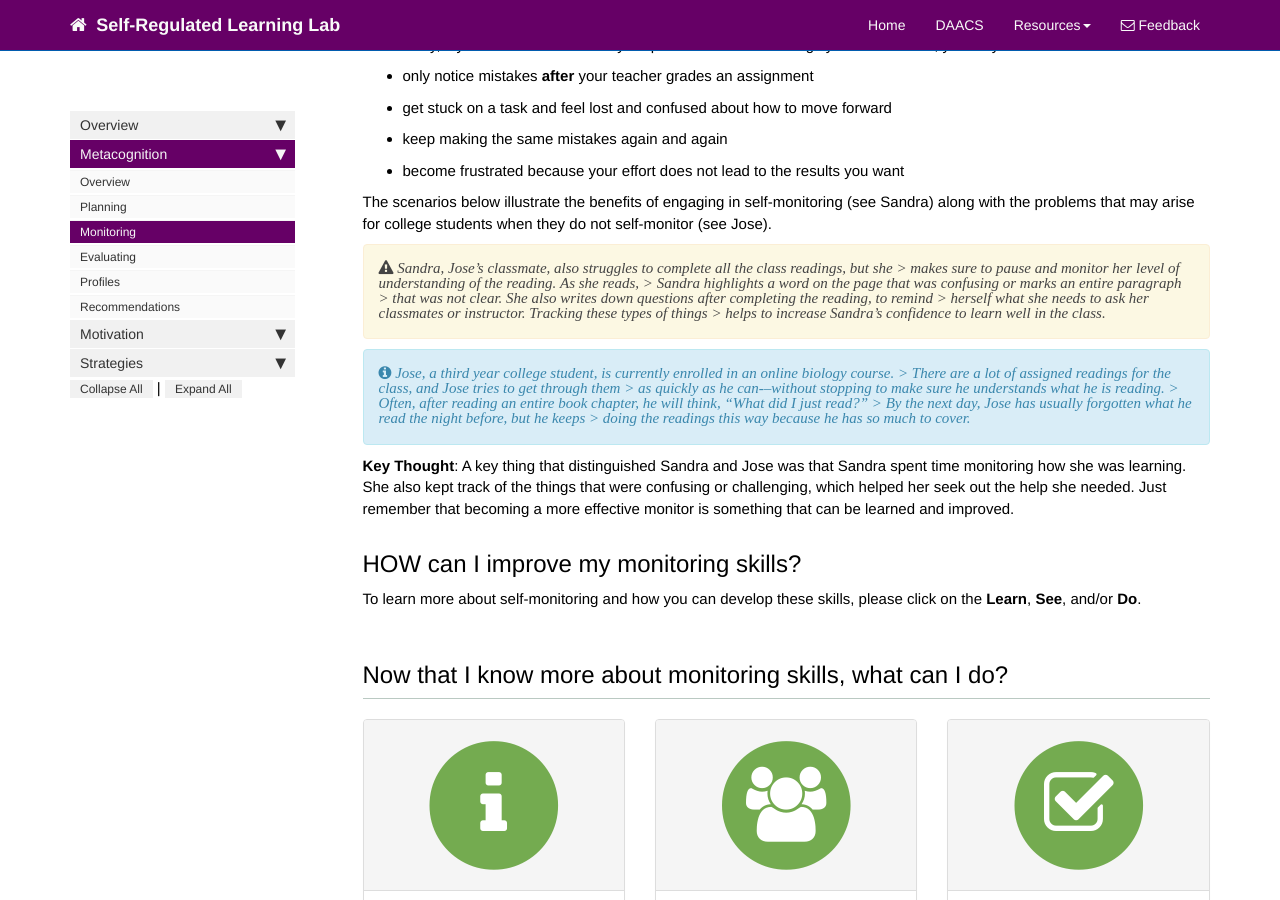
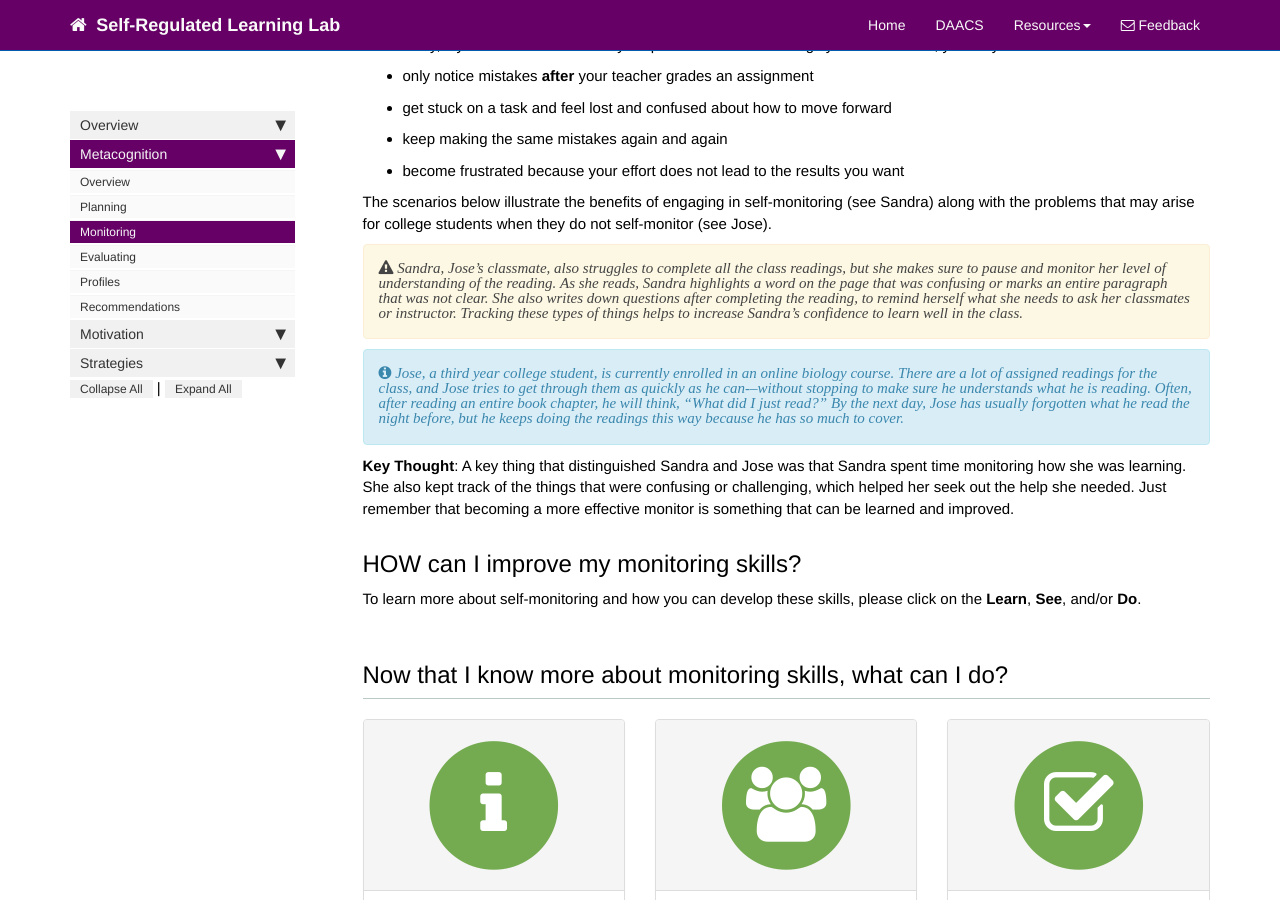
Before and after one commit to dfranklin02/SRL, a Jekyll site: the page built from docs/pages/metacognition/metacognition_monitoring.md, in a window 1280 px wide and 900 px high, scrolled down 1153 px. Built offline with Jekyll 4.4.1, drawn with Linux system fonts in a browser that asks for light colours; nearby versions of some CDN libraries; comment, search, counter and statistics services are not loaded.

Commit message:
Update metacognition_monitoring.md

```diff
--- a/docs/pages/metacognition/metacognition_monitoring.md
+++ b/docs/pages/metacognition/metacognition_monitoring.md
@@ -40,10 +40,10 @@ Conversely, if you **do not** self-monitor your performance or the things you do
 
 The scenarios below illustrate the benefits of engaging in self-monitoring (see Sandra) along with the problems that may arise for college students when they do not self-monitor (see Jose).
 
-<div markdown="span" class="alert alert-warning" role="alert"><i class="fa fa-warning"> *Sandra, Jose's classmate, also struggles to complete all the class readings, but she > makes sure to pause and monitor her level of understanding of the reading. As she reads, > Sandra highlights a word on the page that was confusing or marks an entire paragraph > that was not clear. She also writes down questions after completing the reading, to remind > herself what she needs to ask her classmates or instructor. Tracking these types of things > helps to increase Sandra's confidence to learn well in the class.*
+<div markdown="span" class="alert alert-warning" role="alert"><i class="fa fa-warning"> *Sandra, Jose's classmate, also struggles to complete all the class readings, but she makes sure to pause and monitor her level of understanding of the reading. As she reads, Sandra highlights a word on the page that was confusing or marks an entire paragraph that was not clear. She also writes down questions after completing the reading, to remind herself what she needs to ask her classmates or instructor. Tracking these types of things helps to increase Sandra's confidence to learn well in the class.*
 </div>
 
-<div markdown="span" class="alert alert-info" role="alert"><i class="fa fa-info-circle"> *Jose, a third year college student, is currently enrolled in an online biology course. > There are a lot of assigned readings for the class, and Jose tries to get through them > as quickly as he can-–without stopping to make sure he understands what he is reading. > Often, after reading an entire book chapter, he will think, “What did I just read?” > By the next day, Jose has usually forgotten what he read the night before, but he keeps > doing the readings this way because he has so much to cover.*
+<div markdown="span" class="alert alert-info" role="alert"><i class="fa fa-info-circle"> *Jose, a third year college student, is currently enrolled in an online biology course. There are a lot of assigned readings for the class, and Jose tries to get through them as quickly as he can-–without stopping to make sure he understands what he is reading. Often, after reading an entire book chapter, he will think, “What did I just read?” By the next day, Jose has usually forgotten what he read the night before, but he keeps doing the readings this way because he has so much to cover.*
 </div>
 
 **Key Thought**: A key thing that distinguished Sandra and Jose was that Sandra spent time monitoring how she was learning. She also kept track of the things that were confusing or challenging, which helped her seek out the help she needed. Just remember that becoming a more effective monitor is something that can be learned and improved.
```
